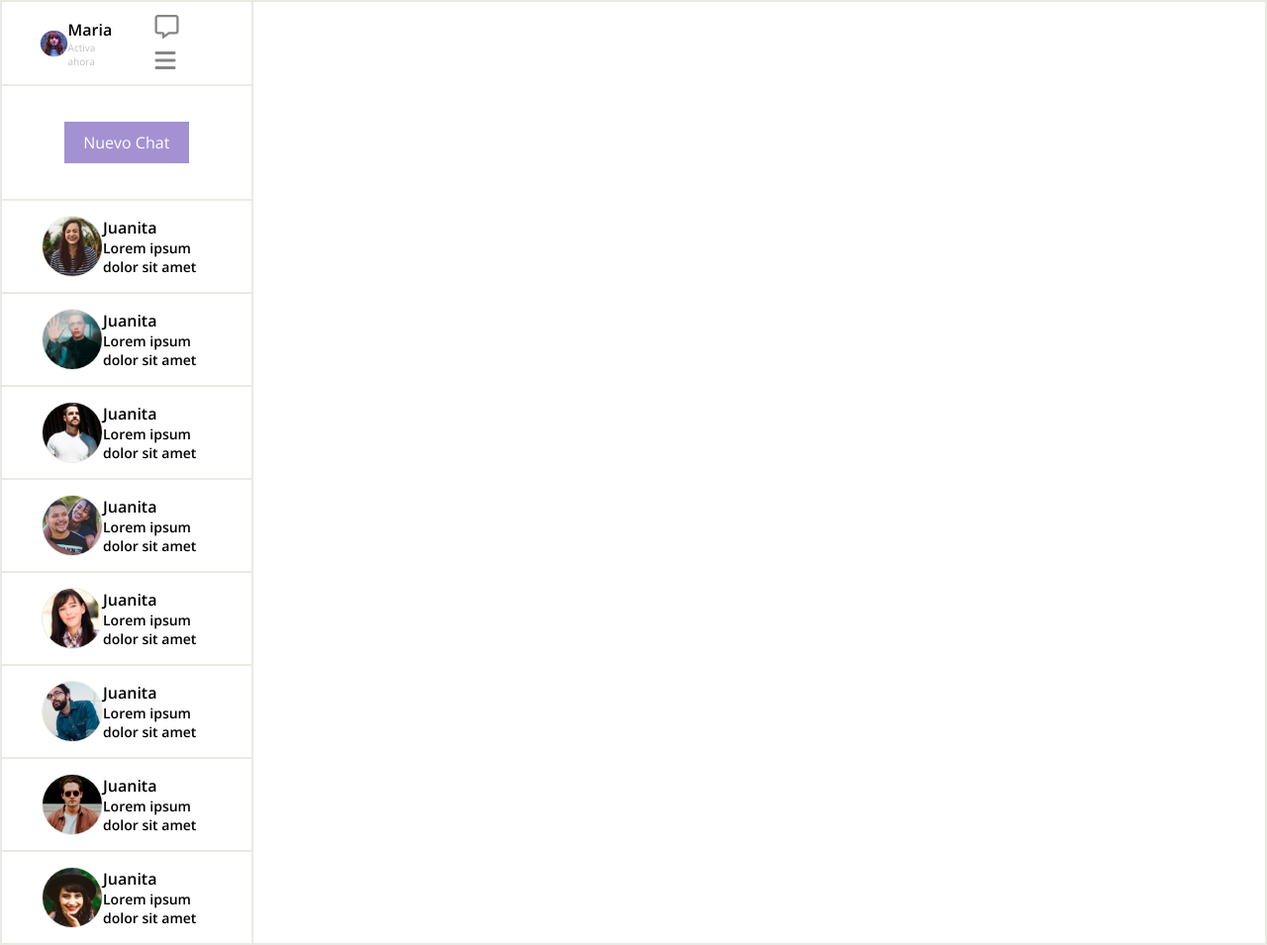
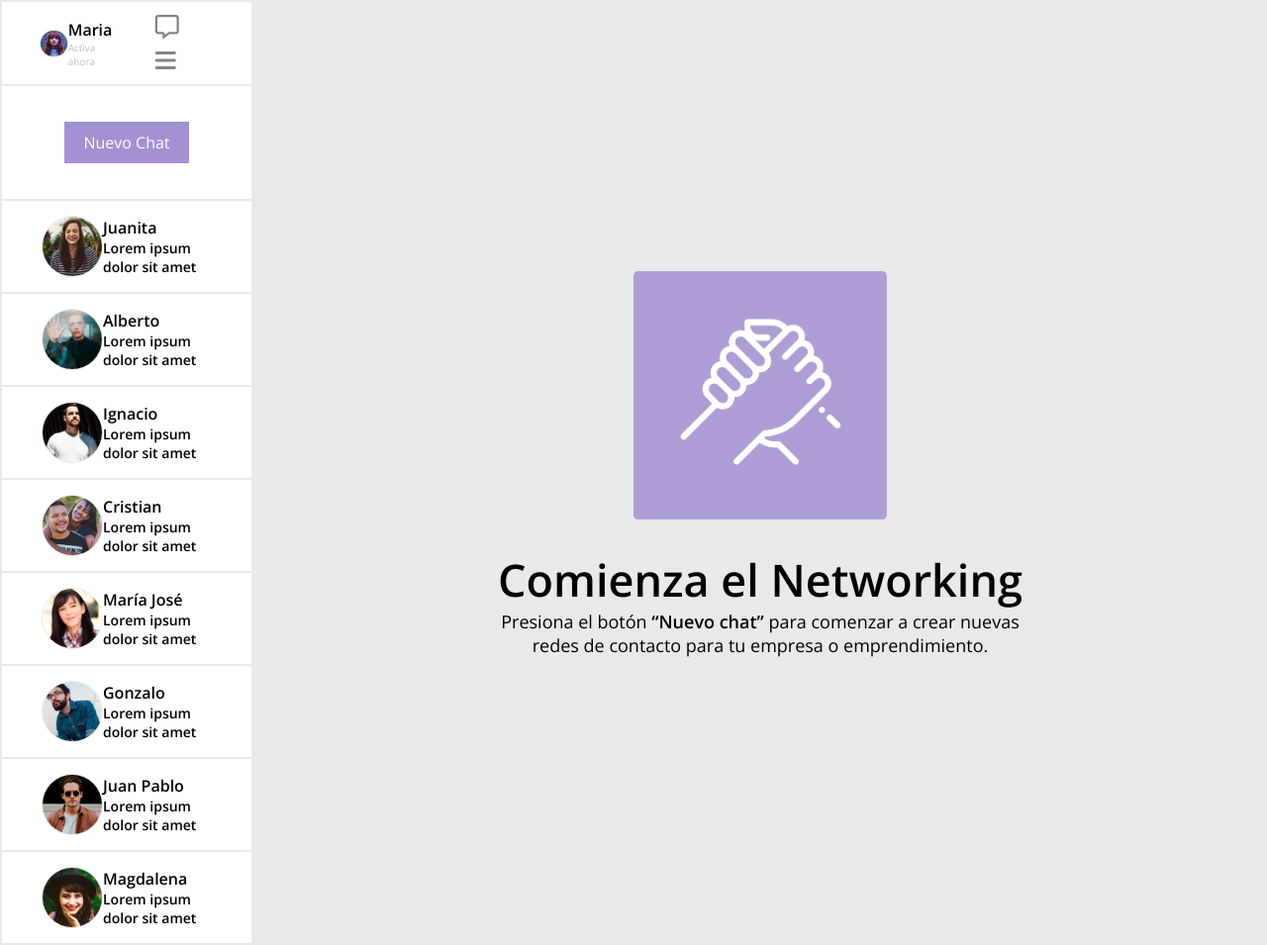
Before and after one commit to benjaji/Flexbox-Pro, a plain HTML site: page index.html in a window 1280 px wide. Shown: the whole page at 99% size. Drawn offline with nearby package versions, Linux system fonts and the light colour scheme.

Commit message:
Desafio finalizado

```diff
--- a/assets/css/style.css
+++ b/assets/css/style.css
@@ -4,6 +4,7 @@
 }
 body{
     margin: 0;
+    background-color: #e7e9eb;
 }
 .flex-container{
     display: flex;
@@ -13,8 +14,8 @@ body{
 }
 .second-item{
     width: 80%;
-    border: 2px solid #E8EBE4;
     border-left: none;
+    align-self: center;
 }
 .profile{
     display: flex;
@@ -24,6 +25,7 @@ body{
     box-sizing: border-box;
     border: 2px solid #E8EBE4;
     border-bottom: none;
+    background-color: white;
 }
 .profile-text{
     display: inline-block;
@@ -69,6 +71,7 @@ h6{
     height: 118px;
     box-sizing: border-box;
     border: 2px solid #E8EBE4;
+    background-color: white;
 }
 .btn a{
     text-decoration: none;
@@ -82,9 +85,32 @@ h6{
     align-items: center;
     border: 2px solid #E8EBE4;
     border-top: none;
+    background-color: white;
 }
 .chat-container img{
     width: 60px;
     border-radius: 50%;
     border: 1px solid #E8EBE4;
 }
+.content{
+    display: flex;
+    justify-content: center;
+    align-items: center;
+}
+.content img{
+    width: 25%;
+}
+h1{
+    text-align: center;
+    font-size: 45px;
+    font-weight: 600;
+    margin-bottom: 0;
+}
+p{
+    text-align: center;
+    font-size: 18px;
+    margin-top: 0;
+}
+.bold{
+    font-weight: 600;
+}
--- a/index.html
+++ b/index.html
@@ -37,55 +37,59 @@
             <div class="chat-container">
                 <img src="assets/img/img2.jpg" alt="">
                 <div class="chat-text">
-                    <h2>Juanita</h2>
+                    <h2>Alberto</h2>
                     <h3>Lorem ipsum dolor sit amet</h3>
                 </div>
             </div>
             <div class="chat-container">
                 <img src="assets/img/img3.jpg" alt="">
                 <div class="chat-text">
-                    <h2>Juanita</h2>
+                    <h2>Ignacio</h2>
                     <h3>Lorem ipsum dolor sit amet</h3>
                 </div>
             </div>
             <div class="chat-container">
                 <img src="assets/img/img4.jpg" alt="">
                 <div class="chat-text">
-                    <h2>Juanita</h2>
+                    <h2>Cristian</h2>
                     <h3>Lorem ipsum dolor sit amet</h3>
                 </div>
             </div>
             <div class="chat-container">
                 <img src="assets/img/img5.jpg" alt="">
                 <div class="chat-text">
-                    <h2>Juanita</h2>
+                    <h2>María José</h2>
                     <h3>Lorem ipsum dolor sit amet</h3>
                 </div>
             </div>
             <div class="chat-container">
                 <img src="assets/img/img6.jpg" alt="">
                 <div class="chat-text">
-                    <h2>Juanita</h2>
+                    <h2>Gonzalo</h2>
                     <h3>Lorem ipsum dolor sit amet</h3>
                 </div>
             </div>
             <div class="chat-container">
                 <img src="assets/img/img7.jpg" alt="">
                 <div class="chat-text">
-                    <h2>Juanita</h2>
+                    <h2>Juan Pablo</h2>
                     <h3>Lorem ipsum dolor sit amet</h3>
                 </div>
             </div>
             <div class="chat-container">
                 <img src="assets/img/img8.jpg" alt="">
                 <div class="chat-text">
-                    <h2>Juanita</h2>
+                    <h2>Magdalena</h2>
                     <h3>Lorem ipsum dolor sit amet</h3>
                 </div>
             </div>
         </div>
         <div class="second-item">
-
+            <div class="content">
+                <img src="assets/img/hand.png" alt="">
+            </div>
+            <h1>Comienza el Networking</h1>
+            <p>Presiona el botón <span class="bold">“Nuevo chat” </span>para comenzar a crear nuevas <br> redes de contacto para tu empresa o emprendimiento.</p>
         </div>
     </div>
 
```
